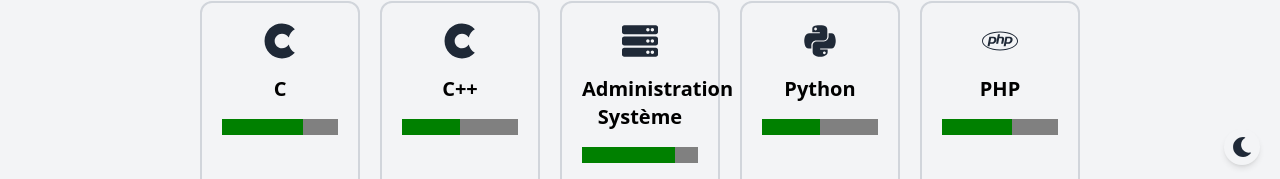
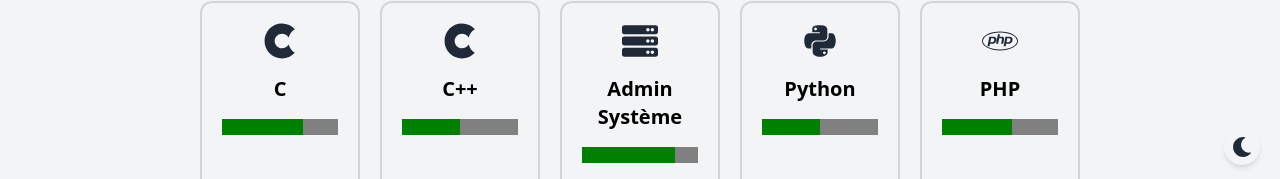
Before and after one commit to BreizhHardware/portfolio, a React (Create React App) app: page / in a window 1280 px wide. Shown: the part 615-794 px from the top of the page. Built offline with nearby package versions, Linux system fonts and the light colour scheme.

Commit message:
Fix the bug with Administration système

```diff
--- a/src/assets/DATA.ts
+++ b/src/assets/DATA.ts
@@ -21,7 +21,7 @@ const Felix = {
             skillLevel: 50,
         },
         {
-            skillName: "Administration Système",
+            skillName: "Admin Système",
             skillLevel: 80,
         },
         {
--- a/src/components/SkillCard.tsx
+++ b/src/components/SkillCard.tsx
@@ -7,7 +7,7 @@ const iconClassName = "mx-auto text-4xl text-gray-800 dark:text-gray-200";
 const iconMapping = {
     "C": <FaCuttlefish className={iconClassName} />,
     "C++": <FaCuttlefish className={iconClassName} />,
-    "Administration Système": <FaServer className={iconClassName} />,
+    "Admin Système": <FaServer className={iconClassName} />,
     "Python": <FaPython className={iconClassName} />,
     "PHP": <FaPhp className={iconClassName} />,
 };
```
